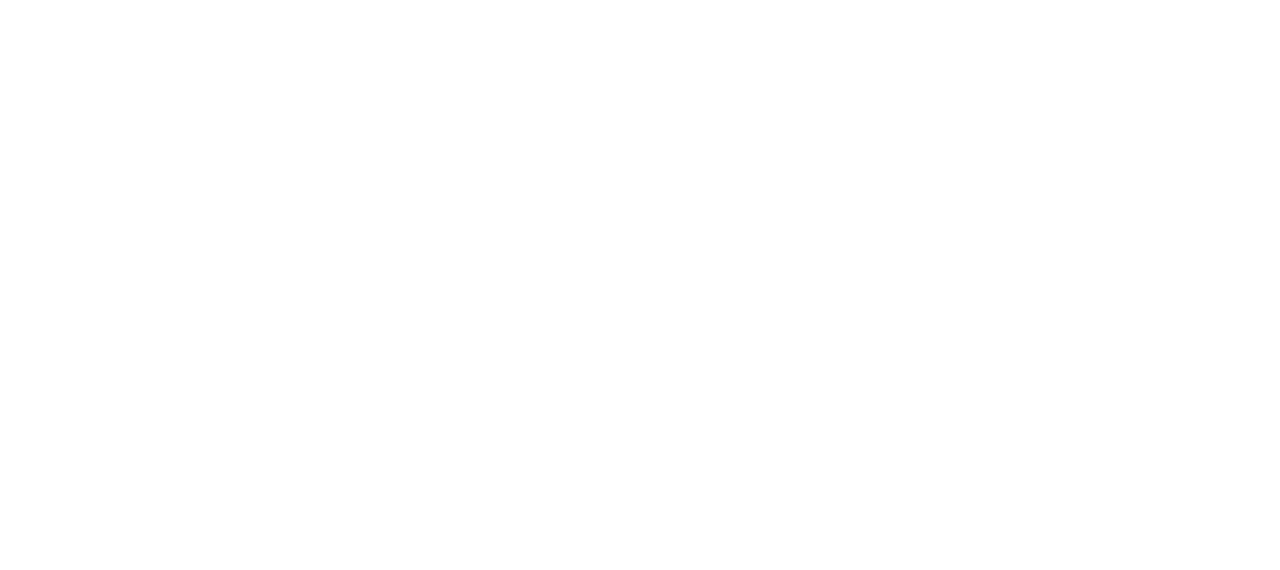
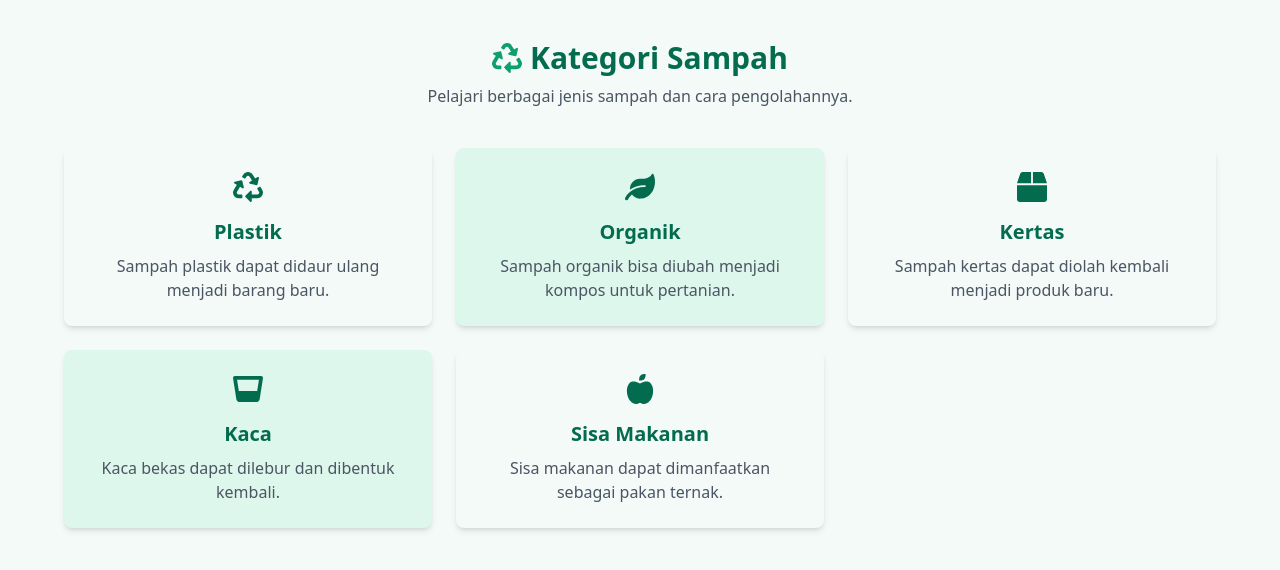
Before and after one commit to Joshtri/bank-sampah-app-client, a React (Vite) app: page /kategori-sampah in a window 1280 px wide. Before the commit this address had no page. Shown: the top 570 px of the page. Built offline with nearby package versions, Linux system fonts and the light colour scheme.

Commit message:
adding all page for user page

```diff
--- a/package.json
+++ b/package.json
@@ -21,7 +21,8 @@
     "react-icons": "^5.3.0",
     "react-leaflet": "^4.2.1",
     "react-router": "^7.0.1",
-    "react-router-dom": "^7.0.1"
+    "react-router-dom": "^7.0.1",
+    "rss-parser": "^3.13.0"
   },
   "devDependencies": {
     "@eslint/js": "^9.9.0",
--- a/src/App.jsx
+++ b/src/App.jsx
@@ -9,6 +9,9 @@
 import DashboardPage from './pages/User/DashboardPage'
 import PoinSayaPage from './pages/User/PoinSayaPage'
 import TransaksiBaruPage from './pages/User/TransaksiBaruPage'
+import RiwayatTransaksiPage from './pages/User/RiwayatTransaksiPage'
+import ArtikelEdukasiPage from './pages/User/ArtikelEdukasiPage'
+import KategoriSampahPage from './pages/User/KategoriSampahPage'
 
 function App() {
   // const [count, setCount] = useState(0)
@@ -24,6 +27,10 @@
 
           <Route path='/poin-saya' element={<PoinSayaPage/>}/>
           <Route path='/transaksi-baru' element={<TransaksiBaruPage/>}/>
+          <Route path='/riwayat-transaksi' element={<RiwayatTransaksiPage/>}/>
+
+          <Route path='/artikel-edukasi' element={<ArtikelEdukasiPage/>}/>
+          <Route path='/kategori-sampah' element={<KategoriSampahPage/>}/>
         </Routes>
       </BrowserRouter>
     </>
--- a/src/components/MainContent.jsx
+++ b/src/components/MainContent.jsx
@@ -1,5 +1,7 @@
 import React from 'react';
 import { Link } from 'react-router-dom';
+import { FaRecycle, FaTrashAlt, FaMoneyBillWave } from 'react-icons/fa';
+import { motion } from 'framer-motion';
 
 function MainContent() {
   return (
@@ -7,63 +9,127 @@
       {/* Hero Section */}
       <section className="bg-green-600 text-white py-20">
         <div className="container mx-auto px-4 text-center">
-          <h1 className="text-4xl font-bold mb-4">Selamat Datang di EcoBank</h1>
-          <p className="text-lg mb-6">
+          <motion.h1
+            className="text-4xl font-bold mb-4"
+            initial={{ opacity: 0, y: -20 }}
+            animate={{ opacity: 1, y: 0 }}
+            transition={{ duration: 0.8 }}
+          >
+            Selamat Datang di EcoBank
+          </motion.h1>
+          <motion.p
+            className="text-lg mb-6"
+            initial={{ opacity: 0 }}
+            animate={{ opacity: 1 }}
+            transition={{ duration: 0.8, delay: 0.3 }}
+          >
             Solusi Anda untuk pengelolaan sampah yang ramah lingkungan dan bernilai ekonomi.
-          </p>
+          </motion.p>
+          <motion.div
+            initial={{ opacity: 0, scale: 0.9 }}
+            animate={{ opacity: 1, scale: 1 }}
+            transition={{ duration: 0.8, delay: 0.6 }}
+          >
             <Link
               to="/buat-akun"
               className="bg-white text-green-600 px-6 py-3 rounded-lg font-semibold shadow-md hover:bg-gray-100 transition duration-300"
             >
               Mulai Sekarang
             </Link>
+          </motion.div>
         </div>
       </section>
 
       {/* Tentang Layanan */}
       <section className="py-16">
         <div className="container mx-auto px-4">
-          <h2 className="text-3xl font-bold text-center text-green-700 mb-8">
+          <motion.h2
+            className="text-3xl font-bold text-center text-green-700 mb-8"
+            initial={{ opacity: 0 }}
+            animate={{ opacity: 1 }}
+            transition={{ duration: 0.8 }}
+          >
             Tentang Layanan Kami
-          </h2>
-          <div className="grid md:grid-cols-3 gap-8">
-            <div className="bg-white rounded-lg shadow-lg p-6 text-center">
+          </motion.h2>
+          <motion.div
+            className="grid md:grid-cols-3 gap-8"
+            initial="hidden"
+            animate="visible"
+            variants={{
+              hidden: { opacity: 0 },
+              visible: {
+                opacity: 1,
+                transition: { staggerChildren: 0.3 },
+              },
+            }}
+          >
+            {/* Transaksi Mudah */}
+            <motion.div
+              className="bg-white rounded-lg shadow-lg p-6 text-center"
+              whileHover={{ scale: 1.05 }}
+              variants={{ hidden: { opacity: 0, y: 20 }, visible: { opacity: 1, y: 0 } }}
+            >
+              <FaRecycle className="text-green-600 text-4xl mb-4" />
               <h3 className="text-xl font-semibold text-green-600 mb-4">Transaksi Mudah</h3>
-              <p>
-                Kelola transaksi sampah Anda dengan mudah dan cepat melalui platform kami yang ramah pengguna.
-              </p>
-            </div>
-            <div className="bg-white rounded-lg shadow-lg p-6 text-center">
+              <p>Kelola transaksi sampah Anda dengan mudah dan cepat melalui platform kami yang ramah pengguna.</p>
+            </motion.div>
+
+            {/* Kategori Sampah */}
+            <motion.div
+              className="bg-white rounded-lg shadow-lg p-6 text-center"
+              whileHover={{ scale: 1.05 }}
+              variants={{ hidden: { opacity: 0, y: 20 }, visible: { opacity: 1, y: 0 } }}
+            >
+              <FaTrashAlt className="text-green-600 text-4xl mb-4" />
               <h3 className="text-xl font-semibold text-green-600 mb-4">Kategori Sampah</h3>
-              <p>
-                Jelajahi berbagai kategori sampah dan dapatkan nilai ekonomi dari sampah Anda.
-              </p>
-            </div>
-            <div className="bg-white rounded-lg shadow-lg p-6 text-center">
+              <p>Jelajahi berbagai kategori sampah dan dapatkan nilai ekonomi dari sampah Anda.</p>
+            </motion.div>
+
+            {/* Keuntungan Ekonomi */}
+            <motion.div
+              className="bg-white rounded-lg shadow-lg p-6 text-center"
+              whileHover={{ scale: 1.05 }}
+              variants={{ hidden: { opacity: 0, y: 20 }, visible: { opacity: 1, y: 0 } }}
+            >
+              <FaMoneyBillWave className="text-green-600 text-4xl mb-4" />
               <h3 className="text-xl font-semibold text-green-600 mb-4">Keuntungan Ekonomi</h3>
-              <p>
-                Tukarkan sampah Anda untuk mendapatkan uang tunai atau insentif lainnya.
-              </p>
-            </div>
-          </div>
+              <p>Tukarkan sampah Anda untuk mendapatkan uang tunai atau insentif lainnya.</p>
+            </motion.div>
+          </motion.div>
         </div>
       </section>
 
       {/* Call to Action */}
       <section className="bg-green-100 py-12">
         <div className="container mx-auto px-4 text-center">
-          <h2 className="text-3xl font-bold text-green-700 mb-6">
+          <motion.h2
+            className="text-3xl font-bold text-green-700 mb-6"
+            initial={{ opacity: 0, y: 20 }}
+            animate={{ opacity: 1, y: 0 }}
+            transition={{ duration: 0.8 }}
+          >
             Mulai Kelola Sampah Anda Hari Ini
-          </h2>
-          <p className="mb-6">
+          </motion.h2>
+          <motion.p
+            className="mb-6"
+            initial={{ opacity: 0, y: 20 }}
+            animate={{ opacity: 1, y: 0 }}
+            transition={{ duration: 0.8, delay: 0.3 }}
+          >
             Bergabunglah bersama kami untuk menciptakan lingkungan yang lebih bersih dan bernilai ekonomi.
-          </p>
+          </motion.p>
+          <motion.div
+            initial={{ opacity: 0, scale: 0.9 }}
+            animate={{ opacity: 1, scale: 1 }}
+            transition={{ duration: 0.8, delay: 0.6 }}
+          >
             <Link
               to="/transaksi"
               className="bg-green-600 text-white px-6 py-3 rounded-lg font-semibold shadow-md hover:bg-green-700 transition duration-300"
             >
               Lihat Transaksi
             </Link>
+          </motion.div>
         </div>
       </section>
     </div>
--- /dev/null
+++ b/src/components/User/ArtikelEdukasi.jsx
@@ -0,0 +1,83 @@
+import React from 'react';
+import { FaBookOpen, FaArrowRight } from 'react-icons/fa';
+
+const articles = [
+  {
+    id: 1,
+    title: 'Pentingnya Daur Ulang Sampah Plastik',
+    description: 'Pelajari bagaimana sampah plastik dapat didaur ulang untuk mengurangi dampak negatif terhadap lingkungan.',
+    image: 'https://source.unsplash.com/400x300/?recycle,plastic',
+    link: '/artikel/1',
+  },
+  {
+    id: 2,
+    title: 'Sampah Organik: Cara Mengubahnya Menjadi Kompos',
+    description: 'Sampah organik bisa diubah menjadi pupuk kompos yang bermanfaat untuk tanaman. Simak caranya!',
+    image: 'https://source.unsplash.com/400x300/?organic,waste',
+    link: '/artikel/2',
+  },
+  {
+    id: 3,
+    title: 'Manfaat Ekonomi dari Pengelolaan Sampah',
+    description: 'Tahukah Anda bahwa sampah dapat menjadi sumber penghasilan? Temukan manfaat ekonominya di sini.',
+    image: 'https://source.unsplash.com/400x300/?economy,waste',
+    link: '/artikel/3',
+  },
+  {
+    id: 4,
+    title: 'Mengurangi Sampah di Rumah Tangga',
+    description: 'Langkah-langkah sederhana yang bisa dilakukan untuk mengurangi sampah di rumah Anda.',
+    image: 'https://source.unsplash.com/400x300/?reduce,waste',
+    link: '/artikel/4',
+  },
+];
+
+function ArtikelEdukasi() {
+  return (
+    <div className="min-h-screen bg-green-50 flex flex-col items-center py-10 px-6">
+      <div className="text-center mb-10">
+        <h1 className="text-3xl font-bold text-green-700 flex items-center justify-center">
+          <FaBookOpen className="mr-2 text-green-500" />
+          Artikel Edukasi
+        </h1>
+        <p className="text-gray-600 mt-2">
+          Temukan berbagai artikel menarik tentang pengelolaan sampah dan manfaatnya untuk lingkungan.
+        </p>
+      </div>
+
+      {/* Articles Grid */}
+      <div className="grid grid-cols-1 md:grid-cols-2 lg:grid-cols-3 gap-6 w-full max-w-6xl">
+        {articles.map((article, index) => (
+          <div
+            key={article.id}
+            className="bg-white shadow-lg rounded-lg overflow-hidden hover:shadow-xl transition-transform transform hover:scale-105 duration-300"
+          >
+            {/* Image Section */}
+            <img
+              src={article.image}
+              alt={article.title}
+              className="w-full h-48 object-cover"
+            />
+            {/* Content Section */}
+            <div className="p-4">
+              <h3 className="text-xl font-bold text-green-700 mb-2">
+                {article.title}
+              </h3>
+              <p className="text-gray-600 mb-4">
+                {article.description}
+              </p>
+              <a
+                href={article.link}
+                className="flex items-center text-green-600 hover:text-green-800 font-medium"
+              >
+                Baca Selengkapnya <FaArrowRight className="ml-2" />
+              </a>
+            </div>
+          </div>
+        ))}
+      </div>
+    </div>
+  );
+}
+
+export default ArtikelEdukasi;
--- /dev/null
+++ b/src/components/User/KategoriSampah.jsx
@@ -0,0 +1,76 @@
+import React from 'react';
+import { FaRecycle, FaLeaf, FaBox, FaGlassWhiskey, FaAppleAlt } from 'react-icons/fa';
+
+const categories = [
+  {
+    id: 1,
+    name: 'Plastik',
+    description: 'Sampah plastik dapat didaur ulang menjadi barang baru.',
+    icon: <FaRecycle className="text-green-700 text-3xl" />,
+    bgColor: 'bg-green-50',
+  },
+  {
+    id: 2,
+    name: 'Organik',
+    description: 'Sampah organik bisa diubah menjadi kompos untuk pertanian.',
+    icon: <FaLeaf className="text-green-700 text-3xl" />,
+    bgColor: 'bg-green-100',
+  },
+  {
+    id: 3,
+    name: 'Kertas',
+    description: 'Sampah kertas dapat diolah kembali menjadi produk baru.',
+    icon: <FaBox className="text-green-700 text-3xl" />,
+    bgColor: 'bg-green-50',
+  },
+  {
+    id: 4,
+    name: 'Kaca',
+    description: 'Kaca bekas dapat dilebur dan dibentuk kembali.',
+    icon: <FaGlassWhiskey className="text-green-700 text-3xl" />,
+    bgColor: 'bg-green-100',
+  },
+  {
+    id: 5,
+    name: 'Sisa Makanan',
+    description: 'Sisa makanan dapat dimanfaatkan sebagai pakan ternak.',
+    icon: <FaAppleAlt className="text-green-700 text-3xl" />,
+    bgColor: 'bg-green-50',
+  },
+];
+
+function KategoriSampah() {
+  return (
+    <div className="min-h-screen bg-green-50 flex flex-col items-center py-10 px-6">
+      {/* Header */}
+      <div className="text-center mb-10">
+        <h1 className="text-3xl font-bold text-green-700 flex items-center justify-center">
+          <FaRecycle className="mr-2 text-green-500" />
+          Kategori Sampah
+        </h1>
+        <p className="text-gray-600 mt-2">
+          Pelajari berbagai jenis sampah dan cara pengolahannya.
+        </p>
+      </div>
+
+      {/* Categories Grid */}
+      <div className="grid grid-cols-1 md:grid-cols-2 lg:grid-cols-3 gap-6 w-full max-w-6xl">
+        {categories.map((category) => (
+          <div
+            key={category.id}
+            className={`rounded-lg shadow-md hover:shadow-lg transform hover:scale-105 transition-transform duration-300 ${category.bgColor} p-6 flex flex-col items-center text-center`}
+          >
+            {/* Icon */}
+            <div className="mb-4">{category.icon}</div>
+            {/* Name */}
+            <h3 className="text-xl font-bold text-green-700 mb-2">{category.name}</h3>
+            {/* Description */}
+            <p className="text-gray-600">{category.description}</p>
+          </div>
+        ))}
+      </div>
+    </div>
+  );
+}
+
+export default KategoriSampah;
--- /dev/null
+++ b/src/pages/User/ArtikelEdukasiPage.jsx
@@ -0,0 +1,10 @@
+import React from 'react'
+import ArtikelEdukasi from '../../components/User/ArtikelEdukasi'
+
+export default function ArtikelEdukasiPage() {
+  return (
+    <div>
+        <ArtikelEdukasi/>
+    </div>
+  )
+}
--- /dev/null
+++ b/src/pages/User/KategoriSampahPage.jsx
@@ -0,0 +1,10 @@
+import React from 'react'
+import KategoriSampah from '../../components/User/KategoriSampah'
+
+export default function KategoriSampahPage() {
+  return (
+    <div>
+        <KategoriSampah/>
+    </div>
+  )
+}
--- a/src/pages/User/RiwayatTransaksiPage.jsx
+++ b/src/pages/User/RiwayatTransaksiPage.jsx
@@ -1,7 +1,10 @@
 import React from 'react'
+import RiwayatTransaksi from '../../components/User/RiwayatTransaksi'
 
 export default function RiwayatTransaksiPage() {
   return (
-    <div>RiwayatTransaksiPage</div>
+    <>
+        <RiwayatTransaksi/>
+    </>
   )
 }
```
Also changed, not shown: 1 other file (tests, documents, lock files or other folders). Lines whose indentation alone changed are shown as unchanged.
